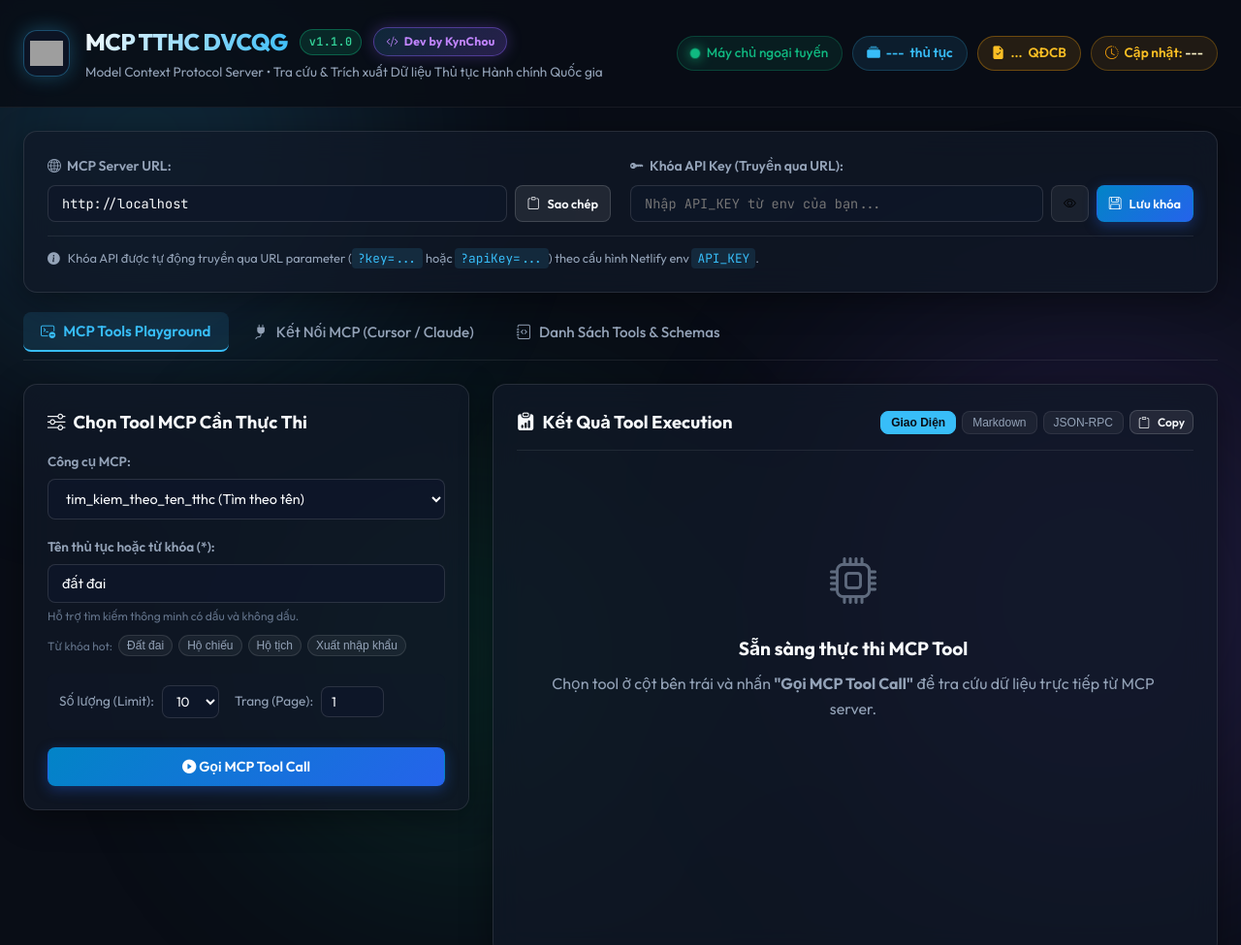
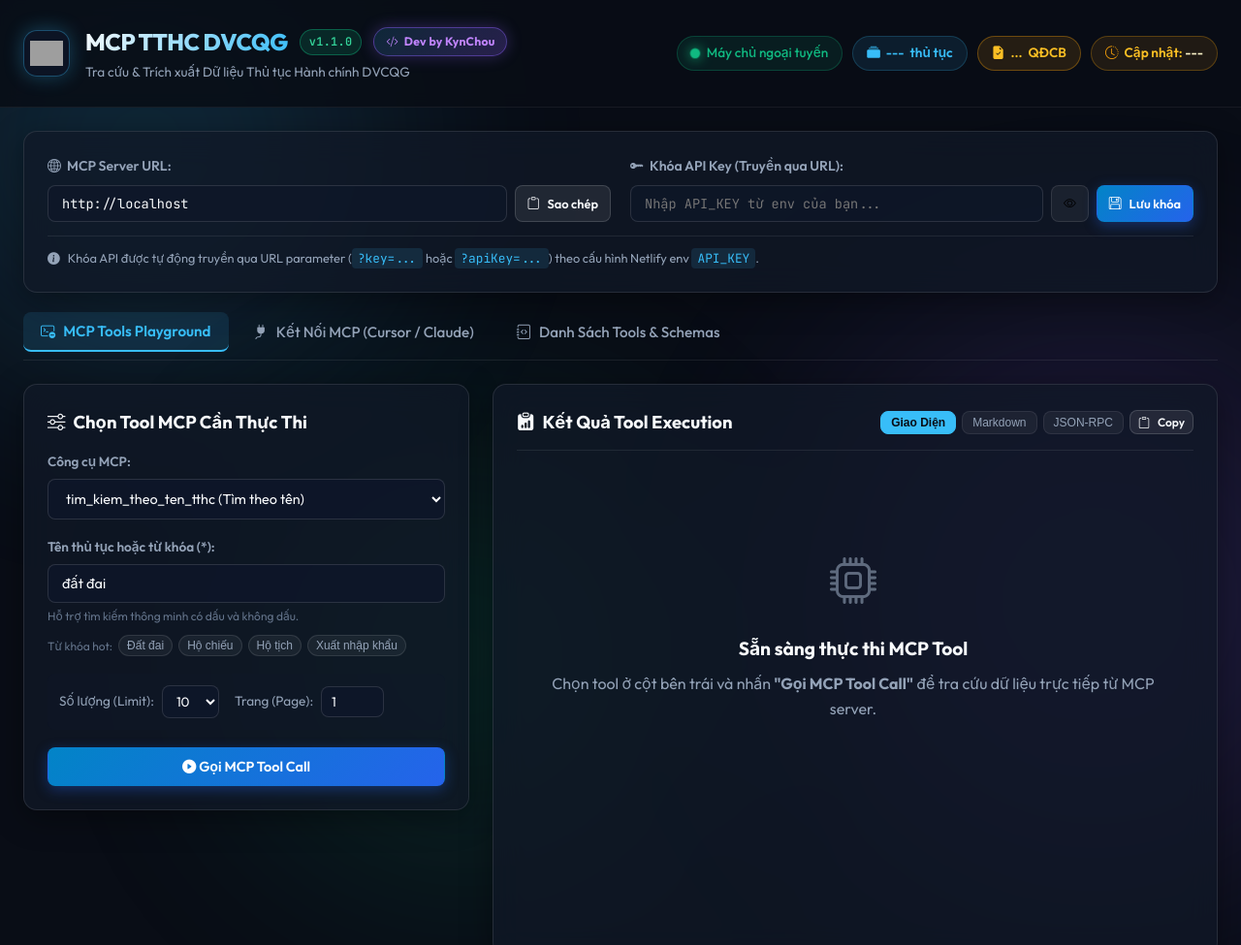
Before and after one commit to duynghiaqn/MCP-TTHC, a website: page public/index.html in a window 1280 px wide. Shown: the top 975 px of the page at 97% size. Drawn offline with nearby package versions, Linux system fonts and the light colour scheme; no server answers; grey boxes are pictures that could not be loaded.

Commit message:
ui: cập nhật subtitle header DVCQG & đồng bộ embedded-assets

```diff
--- a/public/index.html
+++ b/public/index.html
@@ -78,8 +78,7 @@
             <span class="version-tag-badge" id="app-version-badge">v1.1.0</span>
             <span class="author-badge"><i class="bi bi-code-slash"></i> Dev by KynChou</span>
           </div>
-          <p class="site-subtitle">Model Context Protocol Server • Tra cứu & Trích xuất Dữ liệu Thủ tục Hành chính Quốc
-            gia</p>
+          <p class="site-subtitle">Tra cứu & Trích xuất Dữ liệu Thủ tục Hành chính DVCQG</p>
         </div>
       </div>
 
```
Also changed, not shown: src/embedded-assets.ts (+1 -1 lines).
